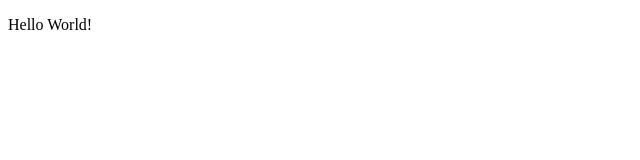
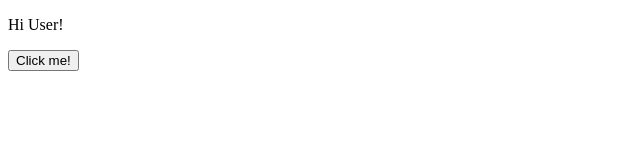
Before and after one commit to RadzhamiDzhan/myJS, a plain HTML site: page index.html in a window 1280 px wide. Shown: the whole page, without its empty margins (0-640 px from the left). Drawn offline with Linux system fonts and the light colour scheme.

Commit message:
add button to index.html

```diff
--- a/index.html
+++ b/index.html
@@ -7,6 +7,9 @@
     <title>Document</title>
 </head>
 <body>
-    <p>Hello World!</p>
+    <p>Hi User!</p>
+    <button>
+        Click me!
+    </button>
 </body>
 </html>
```
